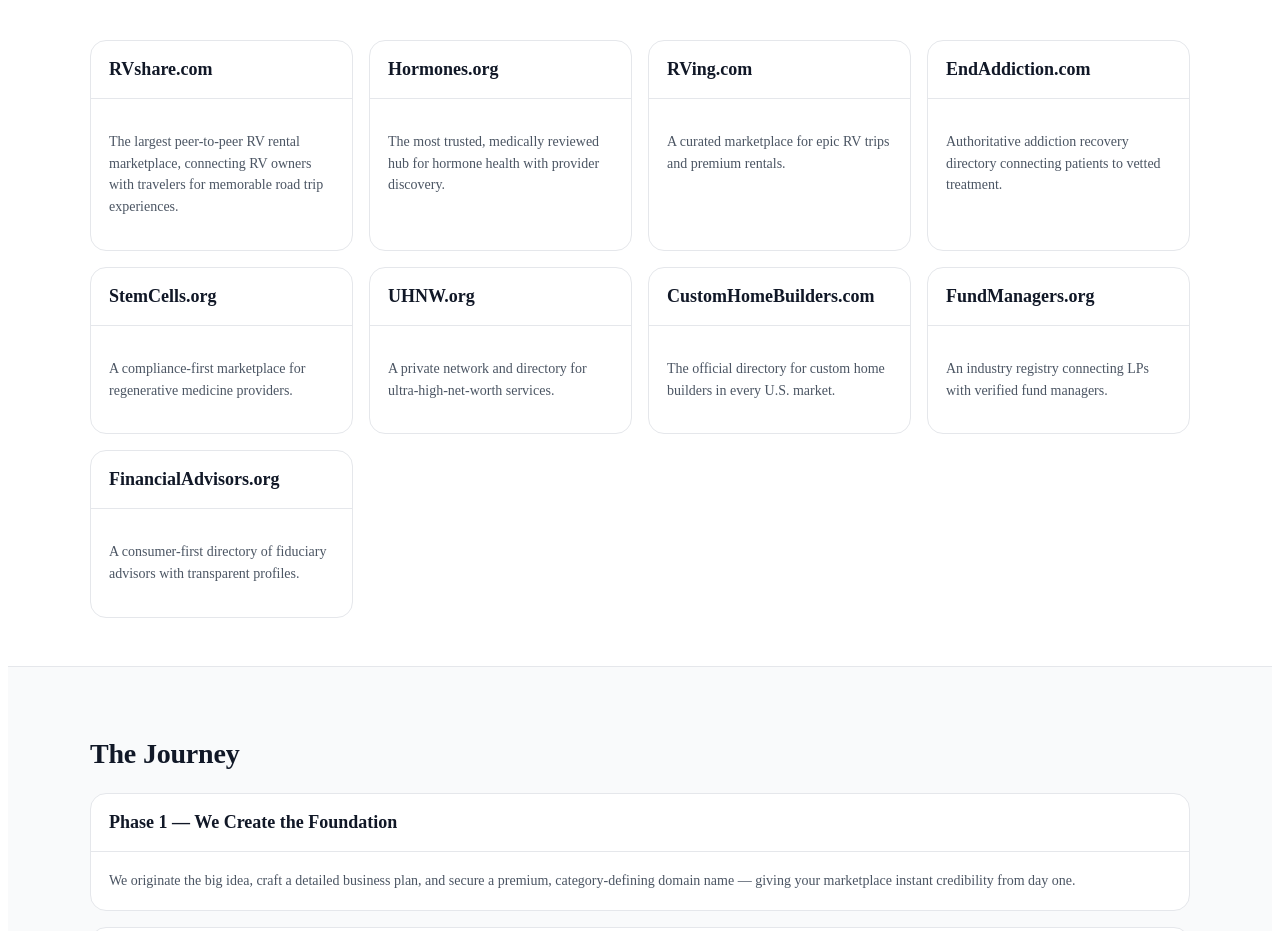
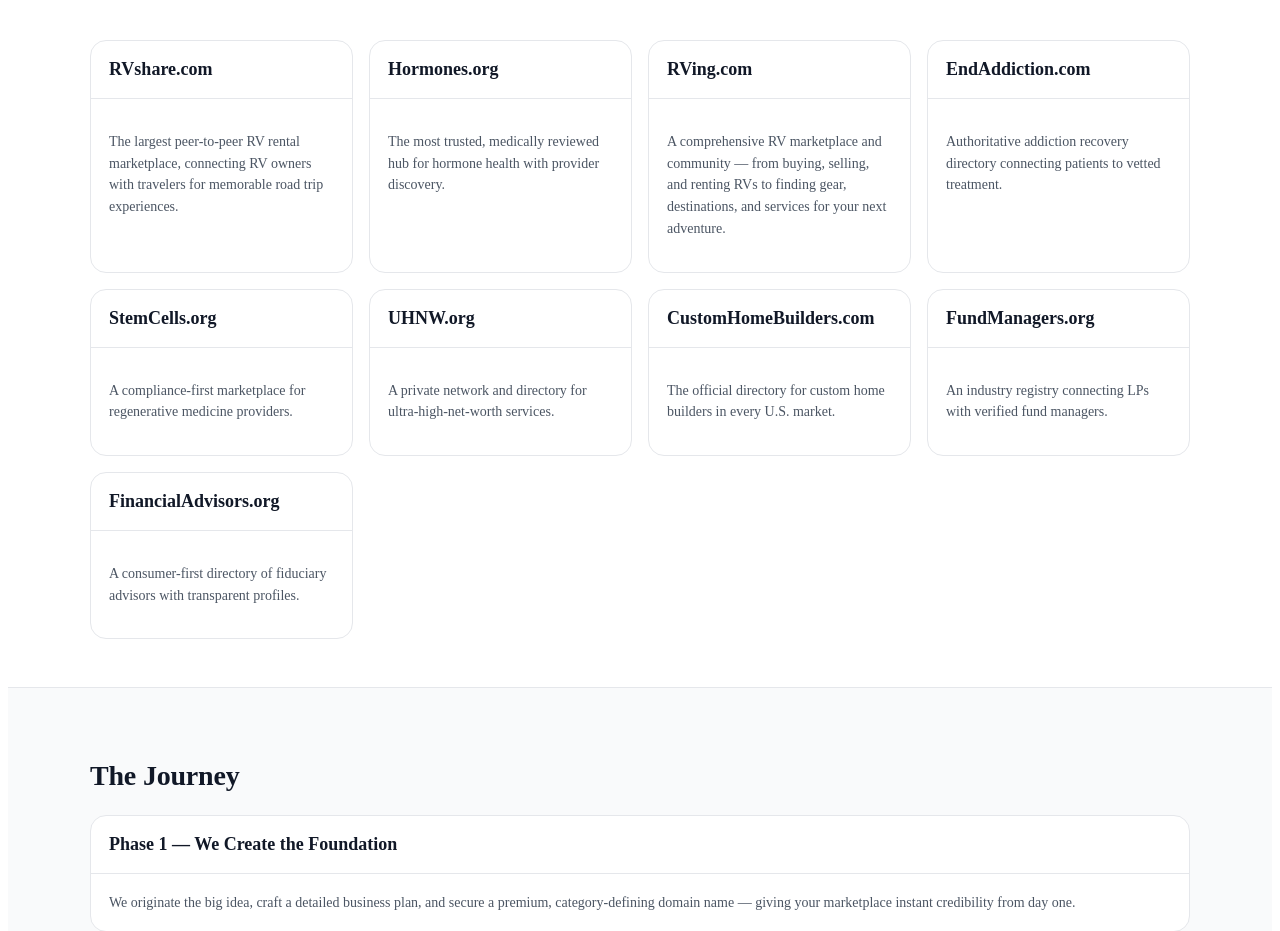
Before and after one commit to marketplaceholdings/marketplace-holdings-site, a React (Vite) app in the folder marketplace-holdings-site/: page / in a window 1280 px wide. Shown: the part 1642-2573 px from the top of the page. Built offline with nearby package versions, Linux system fonts and the light colour scheme.

Commit message:
Update App.jsx

```diff
--- a/marketplace-holdings-site/src/App.jsx
+++ b/marketplace-holdings-site/src/App.jsx
@@ -98,7 +98,7 @@
 const ventures = [
   { name: "RVshare.com", blurb: "The largest peer-to-peer RV rental marketplace, connecting RV owners with travelers for memorable road trip experiences.", tag: "Travel" },
   { name: "Hormones.org", blurb: "The most trusted, medically reviewed hub for hormone health with provider discovery.", },
-  { name: "RVing.com", blurb: "A curated marketplace for epic RV trips and premium rentals.", tag: "Travel" },
+  { name: "RVing.com", blurb: "A comprehensive RV marketplace and community — from buying, selling, and renting RVs to finding gear, destinations, and services for your next adventure.", tag: "Travel" },
   { name: "EndAddiction.com", blurb: "Authoritative addiction recovery directory connecting patients to vetted treatment.", tag: "Healthcare" },
   { name: "StemCells.org", blurb: "A compliance-first marketplace for regenerative medicine providers.", tag: "MedTech" },
   { name: "UHNW.org", blurb: "A private network and directory for ultra-high-net-worth services.", tag: "Finance" },
```
